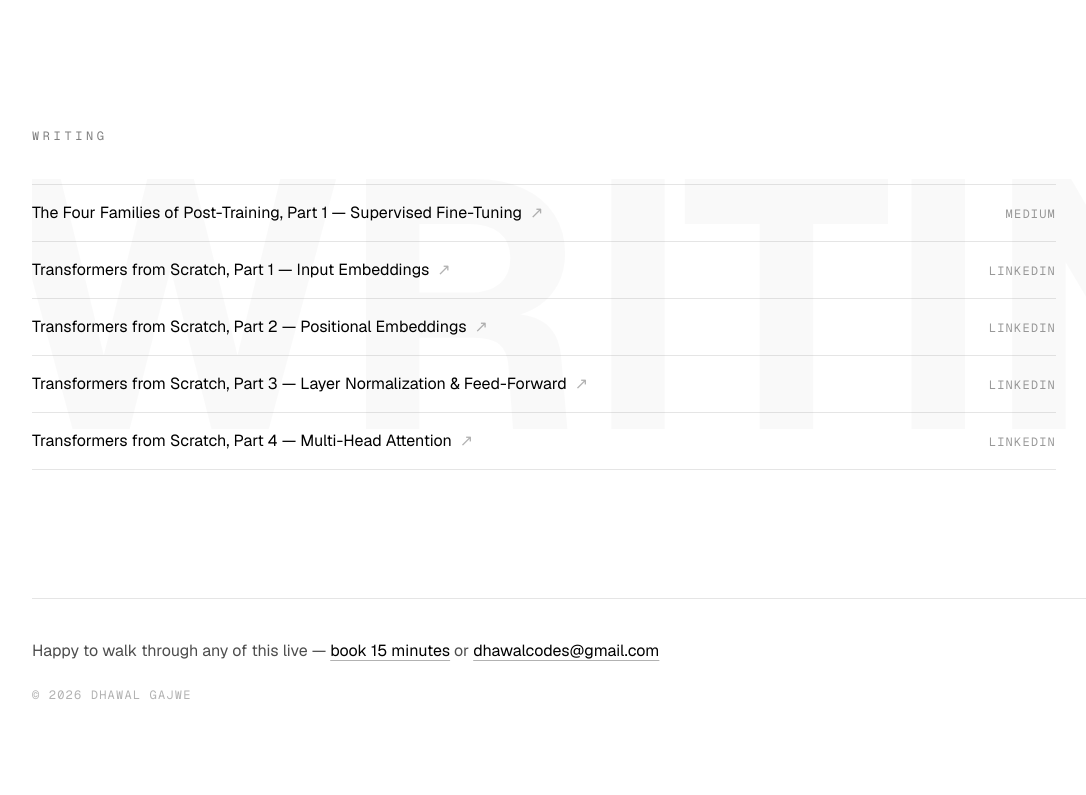
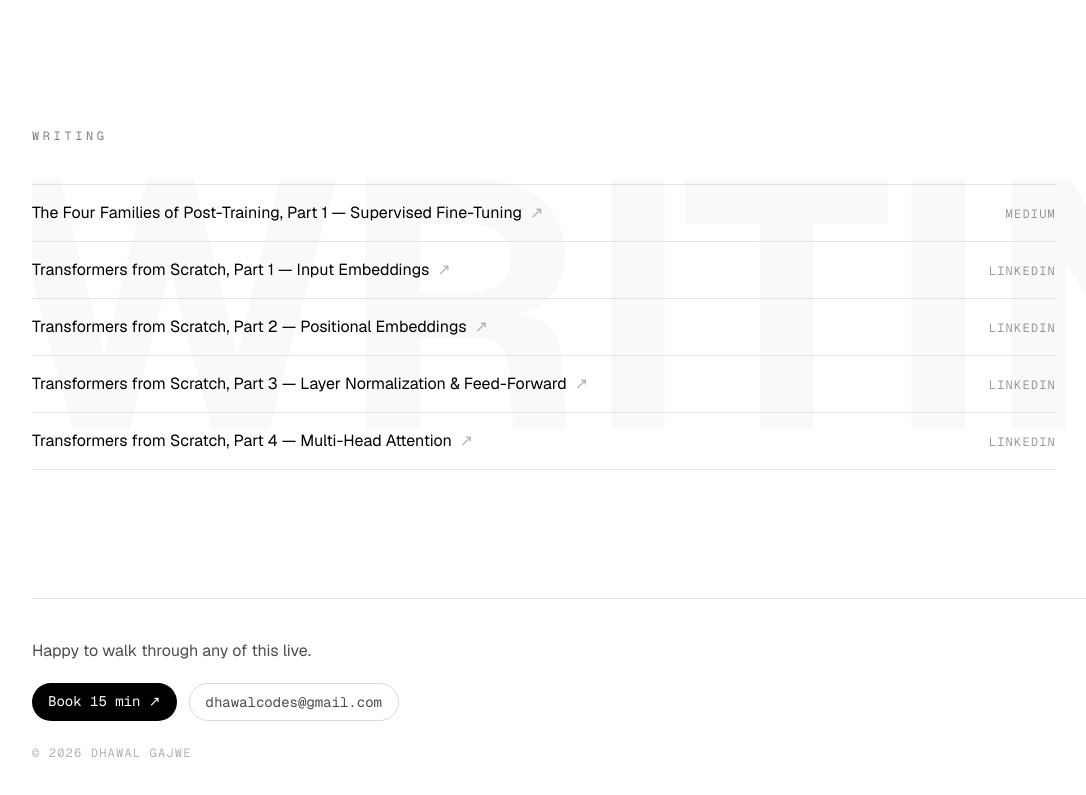
Before and after one commit to BillDhawal/portfolio, a Next.js app: page /proof-of-work in a window 1280 px wide. Shown: the part 7940-8735 px from the top of the page, without its empty margins (48-1134 px from the left). Built offline with nearby package versions, Linux system fonts and the light colour scheme.

Commit message:
Footer CTA as buttons
The booking link was an underline inside grey body text and read as
hidden. Now a filled "Book 15 min" pill and an outlined email pill,
matching the header.

Co-Authored-By: Claude Fable 5.1 <noreply@anthropic.com>

```diff
--- a/src/app/proof-of-work/page.tsx
+++ b/src/app/proof-of-work/page.tsx
@@ -438,24 +438,23 @@ export default function ProofOfWork() {
 
         {/* Footer CTA */}
         <footer className="border-t border-black/10 pt-10 pb-8">
-          <p className="text-black/70">
-            Happy to walk through any of this live —{" "}
+          <p className="text-black/70">Happy to walk through any of this live.</p>
+          <div className="mt-5 flex flex-wrap gap-3">
             <a
               href={contact.cal}
               target="_blank"
               rel="noopener noreferrer"
-              className="text-black underline underline-offset-4 decoration-black/30 hover:decoration-black transition-colors"
+              className="px-4 py-2 text-sm font-mono rounded-full bg-black text-white hover:bg-black/80 transition-colors"
             >
-              book 15 minutes
-            </a>{" "}
-            or{" "}
+              Book 15 min ↗
+            </a>
             <a
               href={`mailto:${contact.email}`}
-              className="text-black underline underline-offset-4 decoration-black/30 hover:decoration-black transition-colors"
+              className="px-4 py-2 text-sm font-mono rounded-full border border-black/15 text-black/70 hover:text-black hover:border-black/40 transition-colors"
             >
               {contact.email}
             </a>
-          </p>
+          </div>
           <p className="mt-6 font-mono text-xs text-black/30 tracking-widest">
             © 2026 DHAWAL GAJWE
           </p>
```
